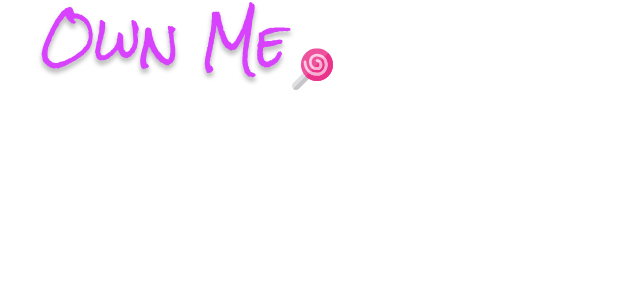
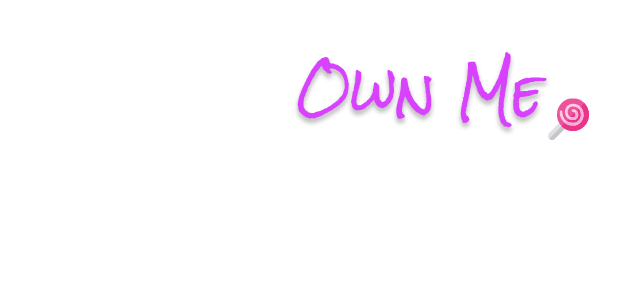
Before and after one commit to own-me/nude-promo, a React app: page / in a window 1280 px wide. Shown: the top 300 px of the page, without its empty margins (0-640 px from the left). Built offline with nearby package versions, Linux system fonts and the light colour scheme.

Commit message:
<AppLayout />, add padding around app.

```diff
--- a/App.tsx
+++ b/App.tsx
@@ -2,12 +2,13 @@ import React from "react";
 import ReactDOM from 'react-dom';
 import "@fontsource/rock-salt";
 import TopNav from "./components/TopNav";
+import AppLayout from "./components/AppLayout";
 
 function App() {
     return (
-        <div>
+        <AppLayout>
             <TopNav />
-        </div>
+        </AppLayout>
     );
 };
 
--- /dev/null
+++ b/components/AppLayout.tsx
@@ -0,0 +1,14 @@
+import React from "react";
+import styled from "styled-components";
+
+const AppLayoutContainer = styled.div`
+    padding: 50px 20%;
+`;
+
+export default function AppLayout({ children }) {
+    return (
+        <AppLayoutContainer>
+            {children}
+        </AppLayoutContainer>
+    );
+};
```
